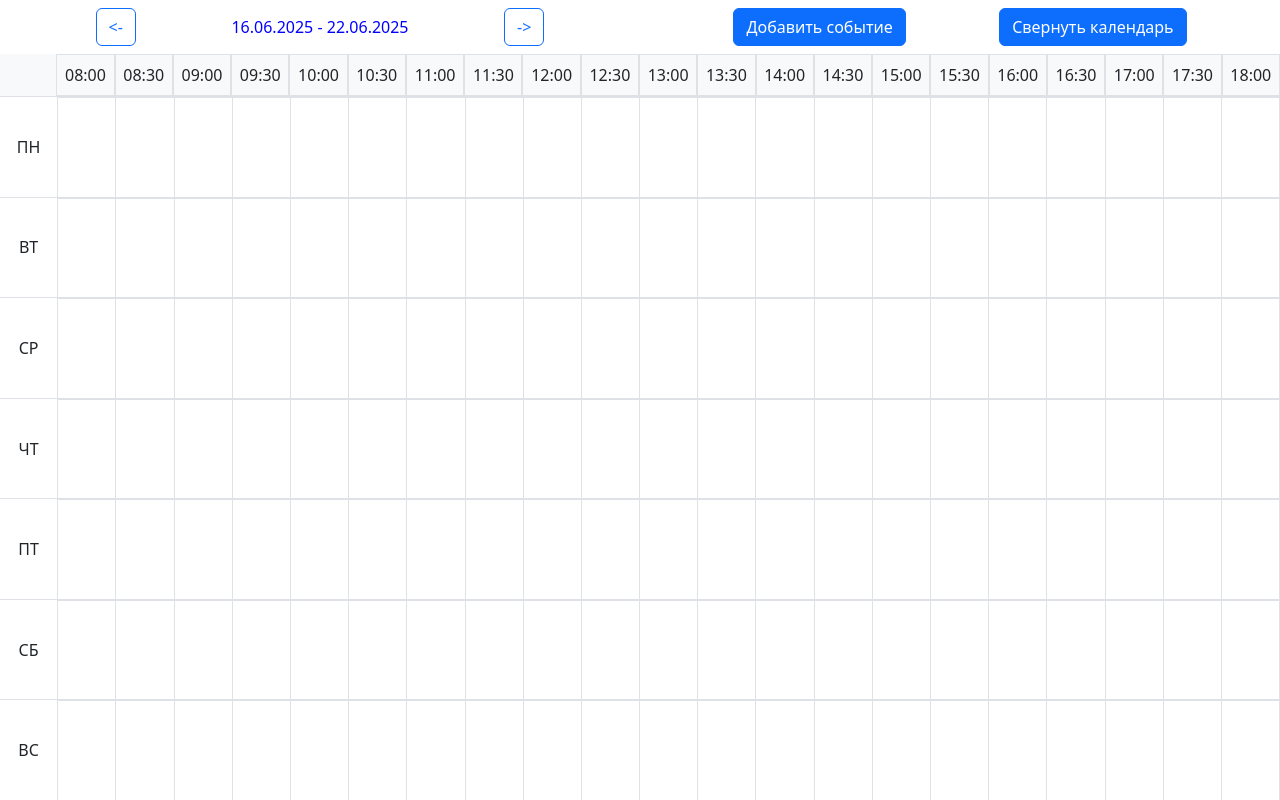
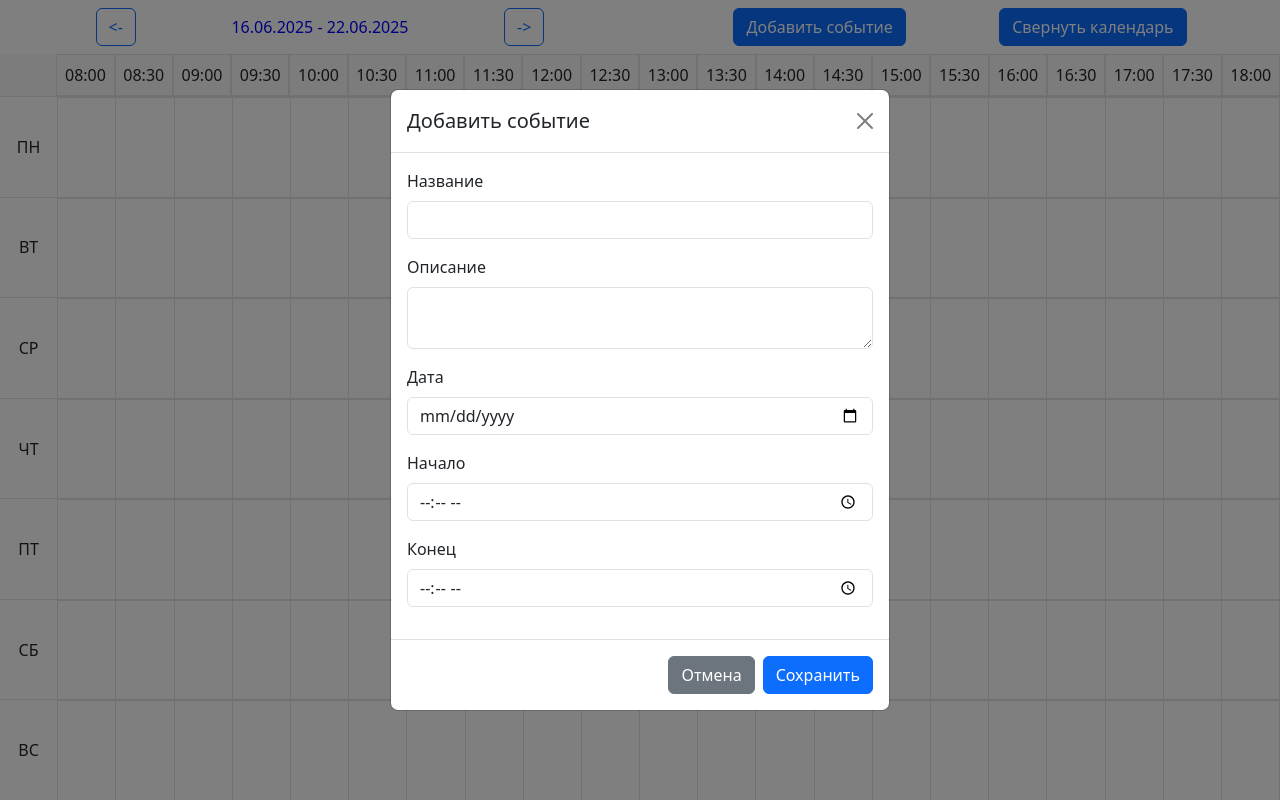
Before and after one commit to prasolovsereja/bootstrap-calendar-demo, a React (Vite) app: page / in a window 1280 px wide. Both pictures are taken after a click on the button "Добавить событие". Built offline with nearby package versions, Linux system fonts and the light colour scheme.

Commit message:
Реализовал модалку для создания событий

```diff
--- a/package.json
+++ b/package.json
@@ -18,6 +18,7 @@
     "date-fns": "^4.1.0",
     "react": "^18.3.1",
     "react-dom": "^18.3.1",
+    "react-hook-form": "^7.58.1",
     "react-redux": "^9.2.0",
     "react-transition-group": "^4.4.5"
   },
--- a/src/components/calendar/CalendarGrid.tsx
+++ b/src/components/calendar/CalendarGrid.tsx
@@ -1,13 +1,15 @@
 import type { FC } from "react";
 import type { DisplayMode } from "../../slices/calendarSlice";
+import type { Event } from "../../types/Event";
 
 interface CalendarGridProps {
   daysToRender: string[],
   timeSlots: string[],
   displayMode?: DisplayMode,
+  events: Event[],
 }
 
-const CalendarGrid: FC<CalendarGridProps> = ({ daysToRender, timeSlots }) => {
+const CalendarGrid: FC<CalendarGridProps> = ({ daysToRender, timeSlots, events }) => {
   return (
     <div className="d-flex flex-column position-relative w-100 vh-100">
       <div className="d-flex position-sticky top-0 bg-light" style={{ zIndex: 1 }}>
--- a/src/components/calendar/CalendarLayout.tsx
+++ b/src/components/calendar/CalendarLayout.tsx
@@ -1,11 +1,16 @@
-import type { FC } from "react";
+import { useState, type FC } from "react";
 import { isEqual } from "date-fns";
 import { useAppSelector } from "../../slices/hooks";
 import CalendarGrid from "./CalendarGrid";
 import CalendarToolbar from "./CalendarToolbar";
 import { getTimeSlots } from "../../utils/time";
+import type { Event } from "../../types/Event";
+import CreateEventModal from "../modals/createEventModal";
 
 const CalendarLayout: FC = () => {
+  const [events, setEvents] = useState<Event[]>([]);
+  const [isModalOpen, setIsModalOpen] = useState(false);
+
   const { displayMode, currentDay, selectedWeek, currentWeek } = useAppSelector((state) => state.calendar);
 
   const isCurrentWeek = isEqual(selectedWeek.start, currentWeek.start);
@@ -13,10 +18,25 @@ const CalendarLayout: FC = () => {
   const days = displayMode === 'week' ? ['ПН', 'ВТ', 'СР', 'ЧТ', 'ПТ', 'СБ', 'ВС'] : [currentDay];
   const timeSlots = getTimeSlots();
 
+  const handleAddEvent = (data: Omit<Event, "id">) => {
+    const newEvent: Event = {
+      ...data,
+      id: crypto.randomUUID(),
+    };
+    setEvents((prev) => [...prev, newEvent]);
+    setIsModalOpen(false);
+  };
+
   return (
     <div className="d-flex flex-column w-100 vh-100">
-      <CalendarToolbar displayMode={displayMode} isCurrentWeek={isCurrentWeek} selectedWeek={selectedWeek} />
-      <CalendarGrid daysToRender={days} timeSlots={timeSlots}/>
+      <CalendarToolbar
+        displayMode={displayMode}
+        isCurrentWeek={isCurrentWeek}
+        selectedWeek={selectedWeek}
+        openModal={() => setIsModalOpen(true)}
+      />
+      <CalendarGrid daysToRender={days} timeSlots={timeSlots} events={events}/>
+      {isModalOpen && <CreateEventModal onSubmit={handleAddEvent} onClose={() => setIsModalOpen(false)}/>}
     </div>
   )
 };
--- a/src/components/calendar/CalendarToolbar.tsx
+++ b/src/components/calendar/CalendarToolbar.tsx
@@ -12,9 +12,10 @@ interface CalendarToolbarProps {
     start: ISODateString,
     end: ISODateString,
   }
+  openModal: () => void,
 }
 
-const CalendarToolbar: FC<CalendarToolbarProps> = ({ displayMode, isCurrentWeek, selectedWeek }) => {
+const CalendarToolbar: FC<CalendarToolbarProps> = ({ displayMode, isCurrentWeek, selectedWeek, openModal }) => {
   const dispatch = useAppDispatch();
 
   const formattedWeekStart = format(selectedWeek.start, 'dd.MM.yyyy', { locale: ru});
@@ -39,7 +40,7 @@ const CalendarToolbar: FC<CalendarToolbarProps> = ({ displayMode, isCurrentWeek,
         >{'->'}</button>
       </div>
       <div className="d-flex flex-row justify-content-evenly w-50">
-        <button className="btn btn-primary">
+        <button className="btn btn-primary" onClick={() => openModal()}>
           Добавить событие
         </button>
         <button
--- /dev/null
+++ b/src/components/modals/createEventModal.tsx
@@ -0,0 +1,88 @@
+import type { FC } from "react";
+import { useForm } from "react-hook-form";
+import type { Event } from "../../types/Event";
+
+type FormData = Omit<Event, 'id'>
+
+interface ModalProps {
+  onSubmit: (data: FormData) => void;
+  onClose: () => void;
+}
+
+const CreateEventModal: FC<ModalProps> = ({ onSubmit, onClose }) => {
+  const {
+    register,
+    handleSubmit,
+    formState: { errors },
+  } = useForm<FormData>();
+
+  return (
+    <>
+      <div className="modal show d-block " tabIndex={-1}>
+        <div className="modal-dialog modal-dialog-centered">
+          <div className="modal-content">
+            <form onSubmit={handleSubmit(onSubmit)}>
+              <div className="modal-header">
+                <h5 className="modal-title">Добавить событие</h5>
+                <button type="button" className="btn-close" onClick={onClose}></button>
+              </div>
+
+              <div className="modal-body">
+                <div className="mb-3">
+                  <label className="form-label">Название</label>
+                  <input
+                    {...register("title", { required: true })}
+                    className={`form-control ${errors.title ? "is-invalid" : ""}`}
+                  />
+                </div>
+
+                <div className="mb-3">
+                  <label className="form-label">Описание</label>
+                  <textarea {...register("description")} className="form-control" />
+                </div>
+
+                <div className="mb-3">
+                  <label className="form-label">Дата</label>
+                  <input
+                    type="date"
+                    {...register("date", { required: true })}
+                    className={`form-control ${errors.date ? "is-invalid" : ""}`}
+                  />
+                </div>
+
+                <div className="mb-3">
+                  <label className="form-label">Начало</label>
+                  <input
+                    type="time"
+                    {...register("start", { required: true })}
+                    className="form-control"
+                  />
+                </div>
+
+                <div className="mb-3">
+                  <label className="form-label">Конец</label>
+                  <input
+                    type="time"
+                    {...register("end", { required: true })}
+                    className="form-control"
+                  />
+                </div>
+              </div>
+
+              <div className="modal-footer">
+                <button type="button" className="btn btn-secondary" onClick={onClose}>
+                  Отмена
+                </button>
+                <button type="submit" className="btn btn-primary">
+                  Сохранить
+                </button>
+              </div>
+            </form>
+          </div>
+        </div>
+      </div>
+      <div className="modal-backdrop show fade"></div>
+    </>
+  )
+};
+export default CreateEventModal;
--- /dev/null
+++ b/src/types/Event.ts
@@ -0,0 +1,8 @@
+export interface Event {
+  id: string,
+  title: string,
+  description?: string,
+  start: string,
+  end: string,
+  date: string,
+}
```
Also changed, not shown: src/utils/createEvent.ts (added), 1 other file (tests, documents, lock files or other folders).
